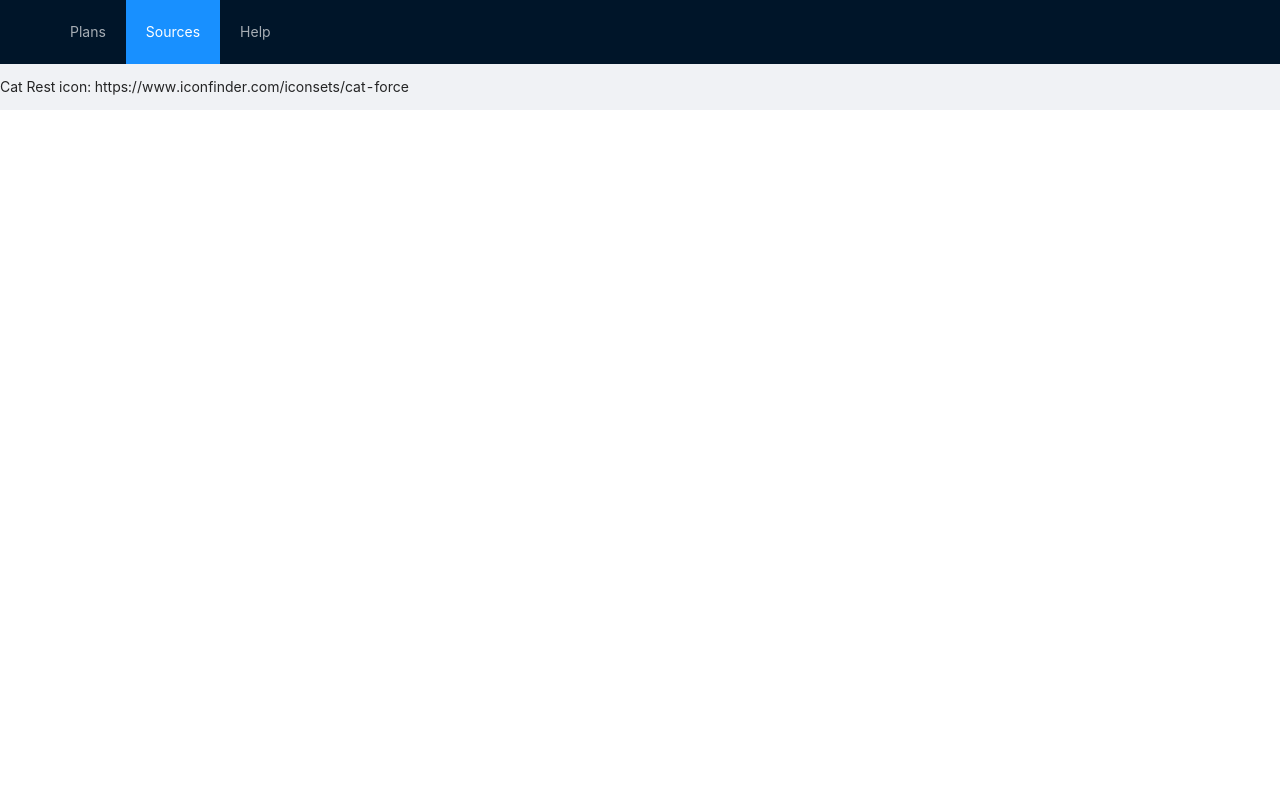
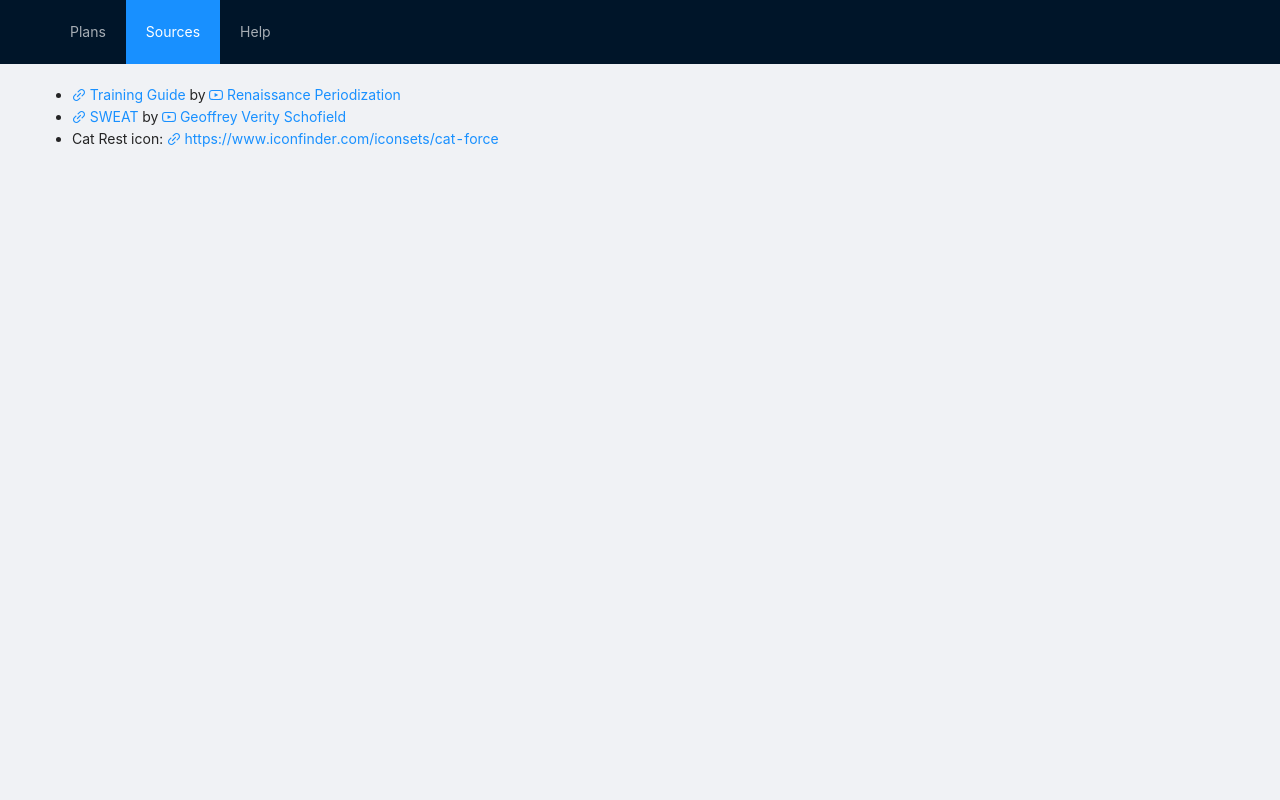
Before and after one commit to treble-snake/workout-plan-analyzer, a Next.js app: page /sources in a window 1280 px wide. Shown: the top 800 px of the page. Built offline with nearby package versions, Linux system fonts and the light colour scheme.

Commit message:
feat: implement shareable link

```diff
--- a/components/MainLayout.tsx
+++ b/components/layout/MainLayout.tsx
@@ -1,12 +1,13 @@
-import { Layout, Menu } from 'antd';
+import {Layout, Menu} from 'antd';
 import Head from 'next/head';
 import Link from 'next/link';
 import {useRouter} from 'next/router';
+import styles from './MainLayout.module.css';
 
 export const MainLayout = ({children}: any) => {
   const router = useRouter();
 
-  return <div>
+  return <>
     <Head>
       <title>Workout Plan Analyzer</title>
       {/*<meta name="description" content="" />*/}
@@ -27,8 +28,15 @@
         </Menu>
       </Layout.Header>
       <Layout.Content>
-        {children}
+        <div className={styles.container}>
+          <main className={styles.main}>
+            {children}
+          </main>
+        </div>
       </Layout.Content>
+      <Layout.Footer className={styles.footer}>
+        v{process.env.npm_package_version}
+      </Layout.Footer>
     </Layout>
-  </div>;
-}
+  </>;
+};
--- a/components/workout-viewer/analytics/plan/PlanAnalytics.tsx
+++ b/components/workout-viewer/analytics/plan/PlanAnalytics.tsx
@@ -34,6 +34,8 @@
           style={{marginTop: 10}}
     >
       <p>Total sets: {rangeToText(totalSets)}</p>
+      {
+        totalSets.to > 0 &&
         <Row gutter={8}>
           <PlanStatsBySystem system={System.Muscle}
                              sets={setsByMuscleGroup}
@@ -45,6 +47,7 @@
                              sets={setsByBodyPart}
                              frequency={freqByBodyPart} />
         </Row>
+      }
     </Card>
   );
 };
--- a/pages/_app.tsx
+++ b/pages/_app.tsx
@@ -1,6 +1,6 @@
 import '../styles/globals.css';
 import type {AppProps} from 'next/app';
-import {MainLayout} from '../components/MainLayout';
+import {MainLayout} from '../components/layout/MainLayout';
 import {Alert} from 'antd';
 
 function MyApp({Component, pageProps}: AppProps) {
--- a/pages/sources.tsx
+++ b/pages/sources.tsx
@@ -1,14 +1,41 @@
-import {List} from 'antd';
 import {NextPage} from 'next';
+import {LinkOutlined, YoutubeOutlined} from '@ant-design/icons';
+import React from 'react';
 
 export const Sources: NextPage = () => {
-return (
-  <List>
-    <List.Item>
-      Cat Rest icon: https://www.iconfinder.com/iconsets/cat-force
-    </List.Item>
-  </List>
-)
-}
+  return (
+    <ul style={{marginTop: 20}}>
+      <li>
+        <a
+          target={'_blank'} rel={'noreferrer noopener'}
+          href={'https://rpstrength.com/expert-advice/hypertrophy-training-guide-central-hub'}>
+          <LinkOutlined /> Training Guide
+        </a> by <a
+        target={'_blank'} rel={'noreferrer noopener'}
+        href={'https://www.youtube.com/c/RenaissancePeriodization'}>
+        <YoutubeOutlined /> Renaissance Periodization
+      </a>
+      </li>
+      <li>
+        <a
+          target={'_blank'} rel={'noreferrer noopener'}
+          href={'https://www.verityfit.com/product-page/sweat'}>
+          <LinkOutlined /> SWEAT
+        </a> by <a
+        target={'_blank'} rel={'noreferrer noopener'}
+        href={'https://www.youtube.com/c/GeoffreyVeritySchofield'}>
+        <YoutubeOutlined /> Geoffrey Verity Schofield
+      </a>
+      </li>
+      <li>
+        Cat Rest icon:{' '}
+        <a target={'_blank'} rel={'noreferrer noopener'}
+           href={'https://www.iconfinder.com/iconsets/cat-force'}>
+          <LinkOutlined /> https://www.iconfinder.com/iconsets/cat-force
+        </a>
+      </li>
+    </ul>
+  );
+};
 
-export default Sources
+export default Sources;
```
Also changed, not shown: components/workout-viewer/ViewerConfig.tsx (+19 -6 lines), components/workout-viewer/WorkoutEditor.tsx (+26 -7 lines), components/workout-viewer/WorkoutProvider.tsx (+31 -30 lines), components/workout-viewer/WorkoutUtils.ts (added, +56 -0 lines), pages/index.tsx (+6 -25 lines), components/layout/MainLayout.module.css (renamed from styles/Home.module.css). Lines whose indentation alone changed are shown as unchanged.
